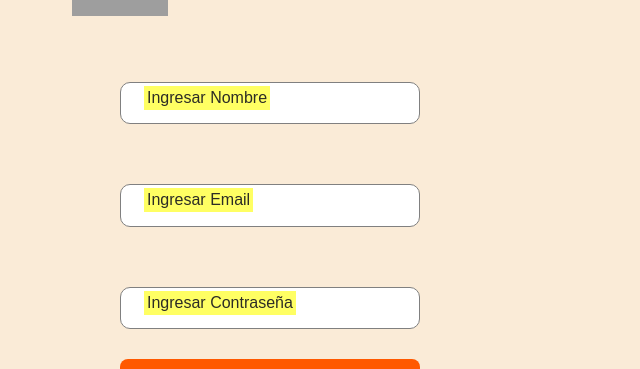
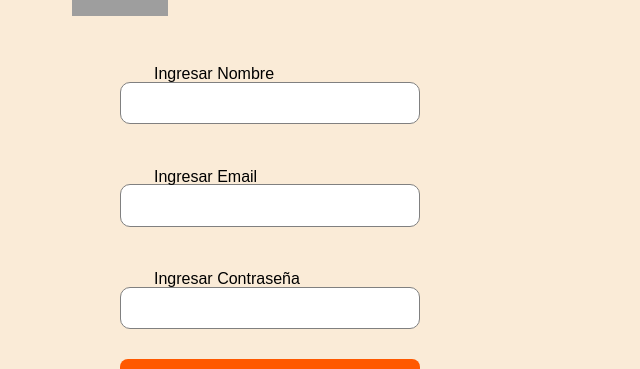
Before and after one commit to JonnyFernandez/Control, a React (Vite) app in the folder client/: page /register in a window 1280 px wide. Shown: the part 180-549 px from the top of the page, without its empty margins (50-690 px from the left). Built offline with nearby package versions, Linux system fonts and the light colour scheme; grey boxes are pictures that could not be loaded.

Commit message:
problemas con span del login

```diff
--- a/client/src/components/card/Card.jsx
+++ b/client/src/components/card/Card.jsx
@@ -4,10 +4,12 @@ import style from './Card.module.css';
 import { useDispatch, useSelector } from 'react-redux';
 import { addFav, removeFav, addCart, removeCard } from "../../redux/prodSlice";
 import { api_Like, api_DisLike } from "../../api/prod";
-
+import { useAuth } from '../../context/AuthContext'
+import Swal from 'sweetalert2'
 
 
 const Card = (products) => {
+    const { isAuthenticated } = useAuth()
     const { id, name, price, image, stock } = products;
 
     const [autorized, setAutorized] = useState(true)
@@ -47,6 +49,23 @@ const Card = (products) => {
 
 
     const handleFav = async () => {
+        if (!isAuthenticated) {
+            Swal.fire({
+                title: 'Debes estar registrado',
+                text: 'Debes estar registrado para operar en la plataforma.',
+                icon: 'warning',
+                showCancelButton: true,
+                confirmButtonColor: '#3085d6',
+                cancelButtonColor: '#d33',
+                confirmButtonText: 'Ir al inicio de sesión'
+            }).then((result) => {
+                if (result.isConfirmed) {
+                    // Redirige al usuario al inicio de sesión
+                    window.location.href = '/login';
+                }
+            });
+            return; // Termina la ejecución de la función si no está autenticado
+        }
         if (fav) {
             setFav(false)
             dispatch(removeFav(id))
@@ -61,11 +80,28 @@ const Card = (products) => {
         const updatedFav = fav
             ? storedFav.filter(item => item.id !== id)
             : [...storedFav, products];
-
         localStorage.setItem('fav', JSON.stringify(updatedFav));
     };
 
+
     const handleCart = () => {
+        if (!isAuthenticated) {
+            Swal.fire({
+                title: 'Debes estar registrado',
+                text: 'Debes estar registrado para operar en la plataforma.',
+                icon: 'warning',
+                showCancelButton: true,
+                confirmButtonColor: '#3085d6',
+                cancelButtonColor: '#d33',
+                confirmButtonText: 'Ir al inicio de sesión'
+            }).then((result) => {
+                if (result.isConfirmed) {
+                    // Redirige al usuario al inicio de sesión
+                    window.location.href = '/login';
+                }
+            });
+            return; // Termina la ejecución de la función si no está autenticado
+        }
         if (cart) {
             setCart(false)
             dispatch(removeCard(id))
--- a/client/src/views/login/Login.jsx
+++ b/client/src/views/login/Login.jsx
@@ -40,12 +40,12 @@ const Login = () => {
                     <form onSubmit={handleSubmit(onSubmit)}>
                         <label htmlFor="">
                             <input type="email"  {...register('email', { required: true })} />
-                            <span>Ingresar Email</span>
+                            <p className={p.spanLogin}>Ingresar Email</p>
                         </label>
                         {errors.email && <p className={p.errorStr}>Email requerido</p>}
                         <label htmlFor="">
                             <input type="password"   {...register('password', { required: true })} />
-                            <span>Ingresar Contraseña</span>
+                            <p className={p.spanLogin}>Ingresar Contraseña</p>
                         </label>
                         {errors.password && <p className={p.errorStr}>Contraseña requerida</p>}
                         <button type='submit' className={p.enviar}>Enviar</button>
--- a/client/src/views/login/Login.module.css
+++ b/client/src/views/login/Login.module.css
@@ -89,19 +89,16 @@ label {
     grid-template-areas: "input";
 }
 
-span {
+.spanLogin {
     position: absolute; /* Posición absoluta para el span */
     top: 50%; /* Lo posicionamos en la mitad vertical */
     left: 1.5rem; /* Ajustamos la distancia desde el borde izquierdo */
-    transform: translateY(-50%); /* Lo centramos verticalmente */
+    transform: translateY(-210%);
     transition: transform 0.3s ease-in-out; /* Añadimos una transición */
+    /* background-color: red; */
 }
 
-input:focus + span,
-input:not(:placeholder-shown) + span {
-    top: 0; /* Movemos el span hacia arriba cuando el input está enfocado o tiene contenido */
-    transform: translateY(-150%); /* También podemos ajustar la posición vertical */
-}
+
 
 .footer{
     display: flex;
--- a/client/src/views/register/Register.jsx
+++ b/client/src/views/register/Register.jsx
@@ -38,18 +38,18 @@ const Register = () => {
                     <form onSubmit={handleSubmit(onSubmit)}>
                         <label htmlFor="">
                             <input type="name"  {...register('username', { required: true })} />
-                            <span>Ingresar Nombre</span>
+                            <p className={style.spanRegister}>Ingresar Nombre</p>
                         </label>
                         {errors.username && <p className={style.errorStr}>Nombre requerido</p>}
                         <label htmlFor="">
                             <input type="email"  {...register('email', { required: true })} />
-                            <span>Ingresar Email</span>
+                            <p className={style.spanRegister}>Ingresar Email</p>
                         </label>
                         {errors.email && <p className={style.errorStr}>Email requerido</p>}
 
                         <label htmlFor="">
                             <input type="password"  {...register('password', { required: true })} />
-                            <span>Ingresar Contraseña</span>
+                            <p className={style.spanRegister}>Ingresar Contraseña</p>
                         </label>
                         {errors.password && <p className={style.errorStr}>Contraseña requerida</p>}
                         <button type='submit' className={style.enviar}>Enviar</button>
--- a/client/src/views/register/Register.module.css
+++ b/client/src/views/register/Register.module.css
@@ -90,19 +90,16 @@ label {
     grid-template-areas: "input";
 }
 
-span {
+.spanRegister {
     position: absolute; /* Posición absoluta para el span */
     top: 50%; /* Lo posicionamos en la mitad vertical */
     left: 1.5rem; /* Ajustamos la distancia desde el borde izquierdo */
-    transform: translateY(-50%); /* Lo centramos verticalmente */
+    transform: translateY(-210%);
     transition: transform 0.3s ease-in-out; /* Añadimos una transición */
+    /* background-color: red; */
 }
 
-input:focus + span,
-input:not(:placeholder-shown) + span {
-    top: 0; /* Movemos el span hacia arriba cuando el input está enfocado o tiene contenido */
-    transform: translateY(-150%); /* También podemos ajustar la posición vertical */
-}
+
 
 .footer{
     display: flex;
```
